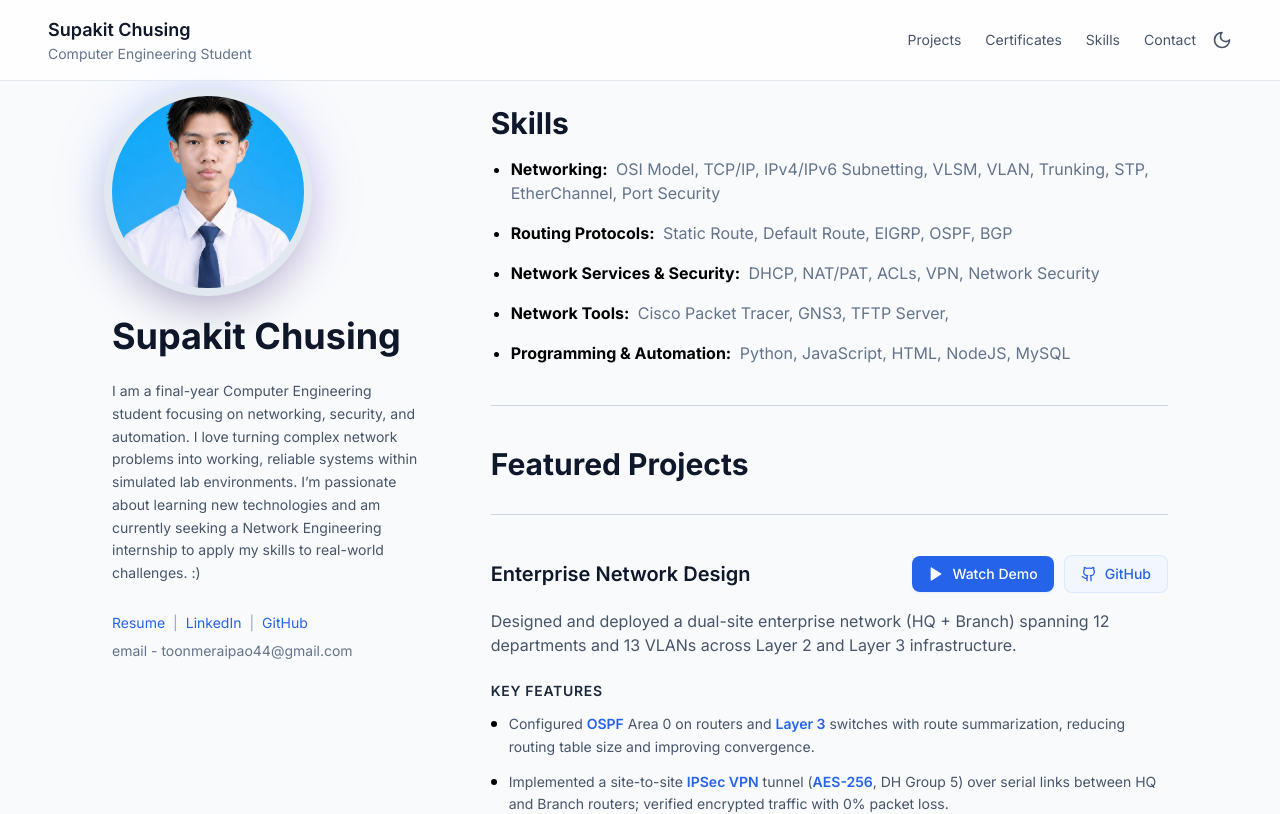
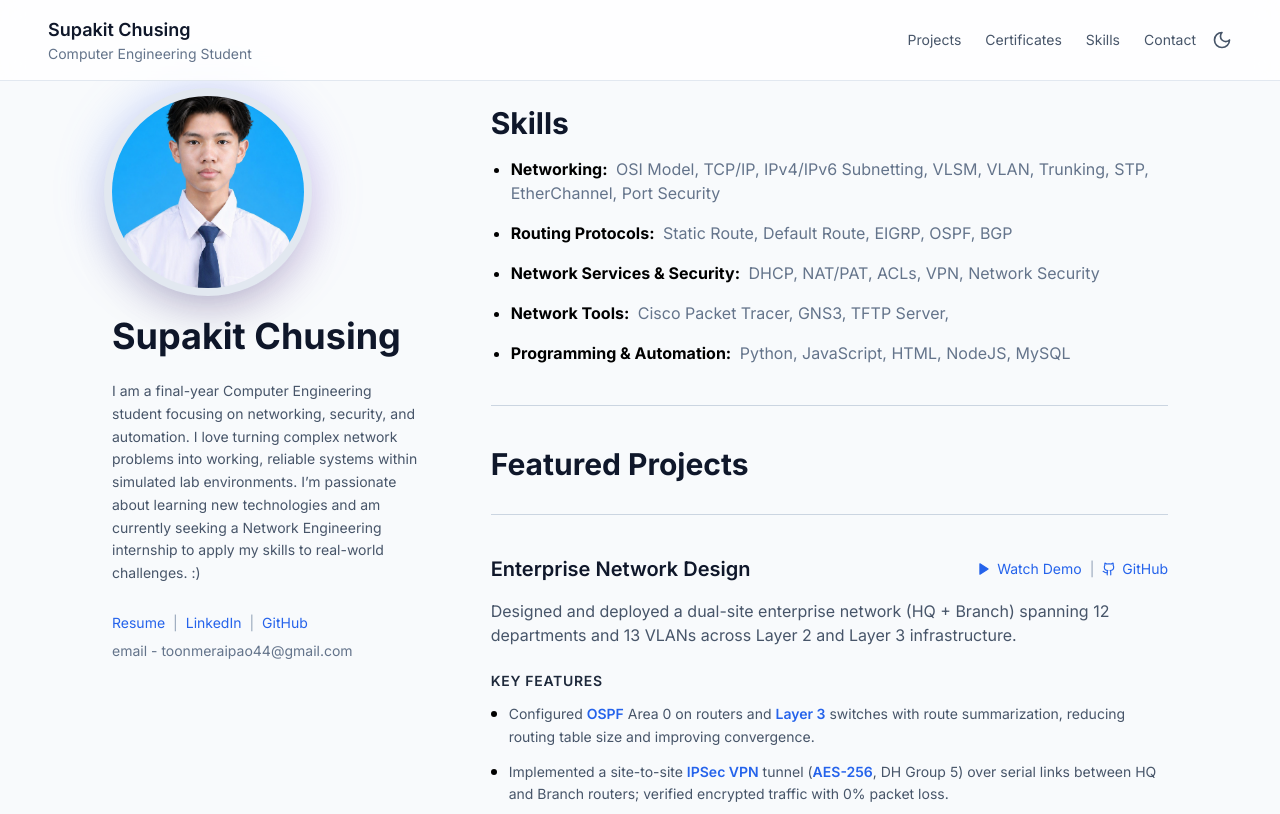
Before and after one commit to ToonSupakit/ToonSupakit.github.io, a Next.js app: page / in a window 1280 px wide. Shown: the top 814 px of the page. Built offline with nearby package versions, Linux system fonts and the light colour scheme.

Commit message:
style: convert project action buttons to minimal text links

```diff
--- a/app/sections/Projects.tsx
+++ b/app/sections/Projects.tsx
@@ -247,26 +247,29 @@ export default function Projects() {
                     {project.title}
                   </h3>
                 </div>
-                <div className="flex items-center gap-2.5">
+                <div className="flex items-center gap-x-2 text-sm text-slate-400 dark:text-slate-500">
                   {project.videoUrl && (
                     <button
                       onClick={() => {
                         setActiveVideo(project.videoUrl);
                         setVideoTitle(project.title);
                       }}
-                      className="flex items-center gap-2 px-4 py-2 text-sm font-medium text-white bg-blue-600 hover:bg-blue-700 dark:bg-blue-600 dark:hover:bg-blue-500 rounded-lg transition-all duration-200 shadow-sm shadow-blue-500/10 hover:shadow-blue-500/20 active:scale-95"
+                      className="flex items-center gap-1.5 text-blue-600 dark:text-blue-400 hover:text-blue-800 dark:hover:text-blue-300 hover:font-bold transition-all"
                     >
-                      <Play className="w-4 h-4 fill-current" />
+                      <Play className="w-3.5 h-3.5 fill-current" />
                       <span>Watch Demo</span>
                     </button>
+                  )}
+                  {project.videoUrl && project.githubUrl && (
+                    <span>|</span>
                   )}
                   <a
                     href={project.githubUrl}
                     target="_blank"
                     rel="noopener noreferrer"
-                    className="flex items-center gap-2 px-4 py-2 text-sm font-medium text-blue-600 dark:text-blue-400 bg-blue-50/60 dark:bg-blue-950/20 border border-blue-200/50 dark:border-blue-900/30 rounded-lg hover:bg-blue-100 dark:hover:bg-blue-900/30 hover:text-blue-700 dark:hover:text-blue-300 transition-all duration-200 active:scale-95"
+                    className="flex items-center gap-1.5 text-blue-600 dark:text-blue-400 hover:text-blue-800 dark:hover:text-blue-300 hover:font-bold transition-all"
                   >
-                    <Github className="w-4 h-4" />
+                    <Github className="w-3.5 h-3.5" />
                     <span>GitHub</span>
                   </a>
                 </div>
```
Also changed, not shown: 3 other files (tests, documents, lock files or other folders).
